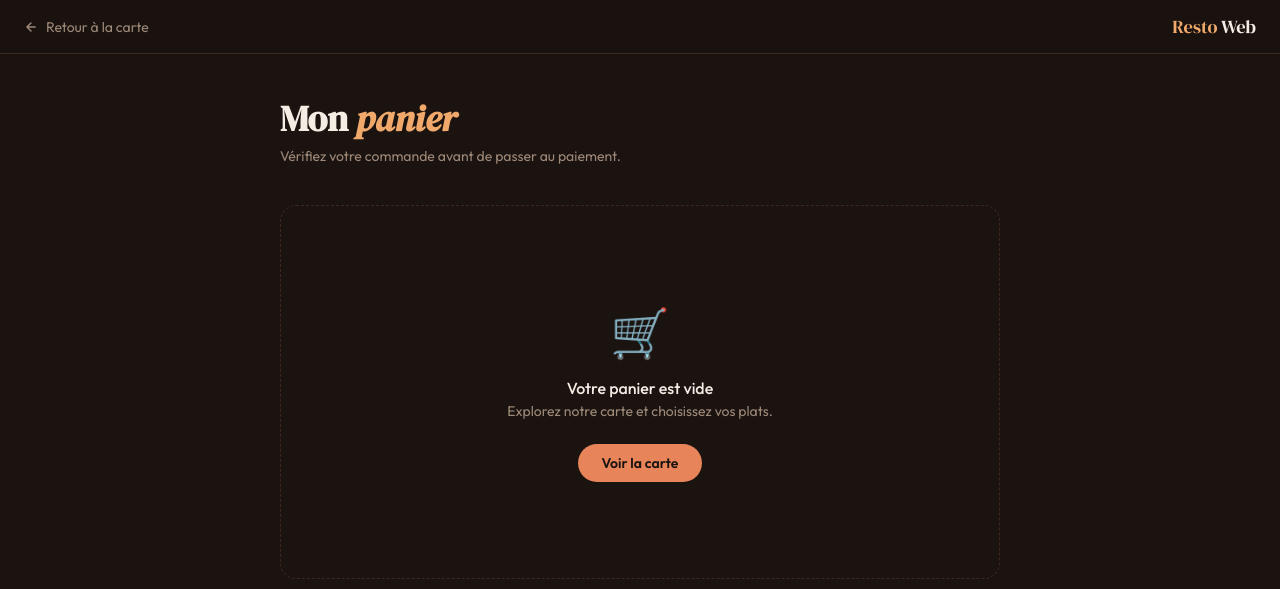
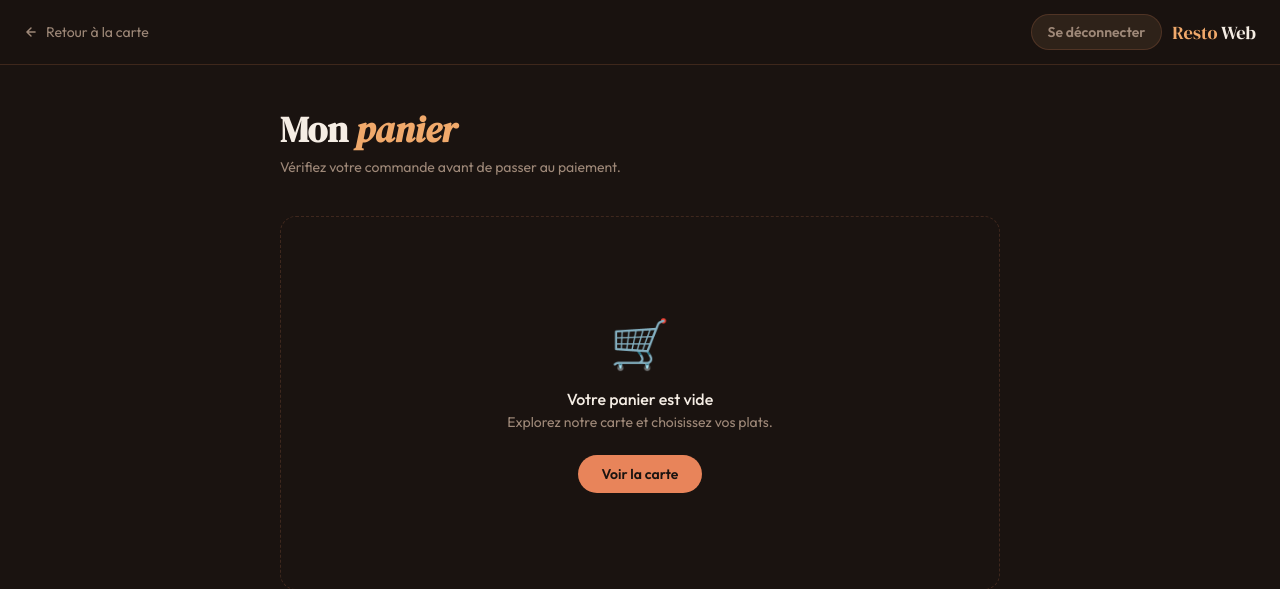
Before and after one commit to AdamDlct/restoweb, a PHP site: page /panier.php in a window 1280 px wide. Shown: the top 589 px of the page. Run offline with PHP 8.4, Linux system fonts and the light colour scheme; the visitor is signed in with stand-in values (Sample User, id 1); data that the repository does not hold is empty.

Commit message:
boutons deco sur autres pages

```diff
--- a/site/paiement.php
+++ b/site/paiement.php
@@ -110,6 +110,7 @@ $sur_place = ($commande['type_conso'] == 1);
       </svg>
       Retour au panier
     </a>
+    <a href="deconnexion.php" class="catalog-cart-btn" style="margin-left: auto; margin-right: 10px; text-decoration:none;">Se déconnecter</a>
     <div class="brand brand-md">
       <span>Resto</span><span> Web</span>
     </div>
--- a/site/panier.php
+++ b/site/panier.php
@@ -184,6 +184,7 @@ $type_conso = $commande ? $commande['type_conso'] : 1;
       </svg>
       Retour à la carte
     </a>
+    <a href="deconnexion.php" class="catalog-cart-btn" style="margin-left: auto; margin-right: 10px; text-decoration:none;">Se déconnecter</a>
     <div class="brand brand-md">
       <span>Resto</span><span> Web</span>
     </div>
```
